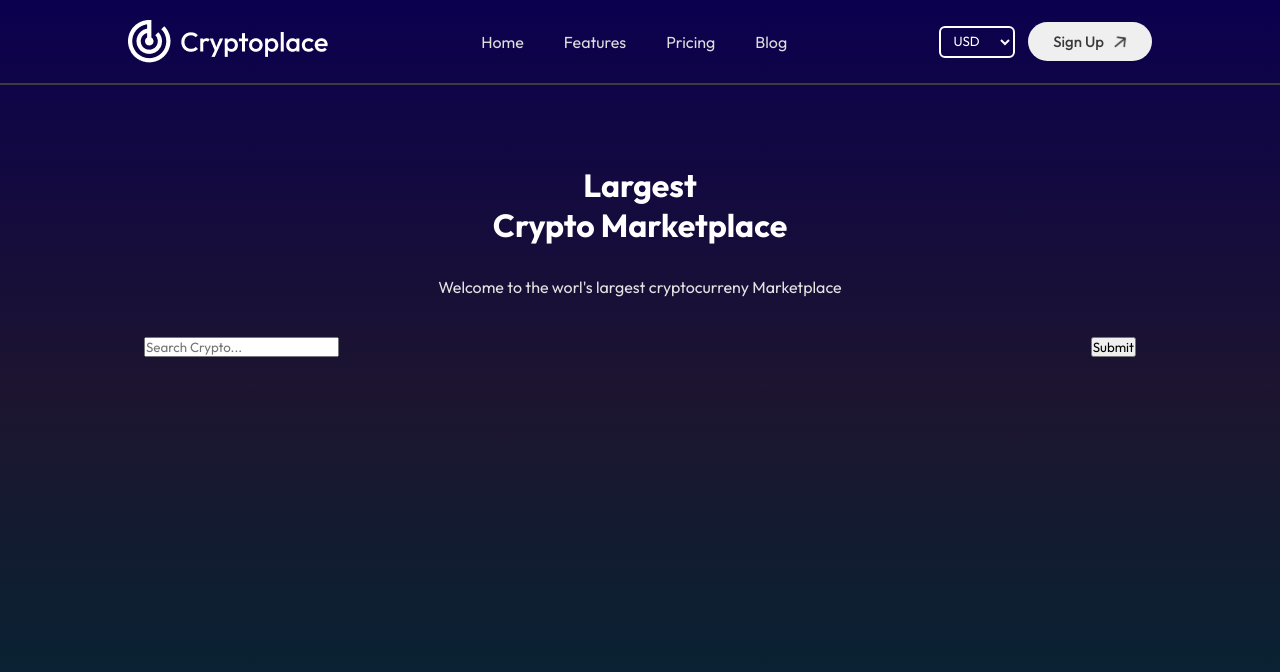
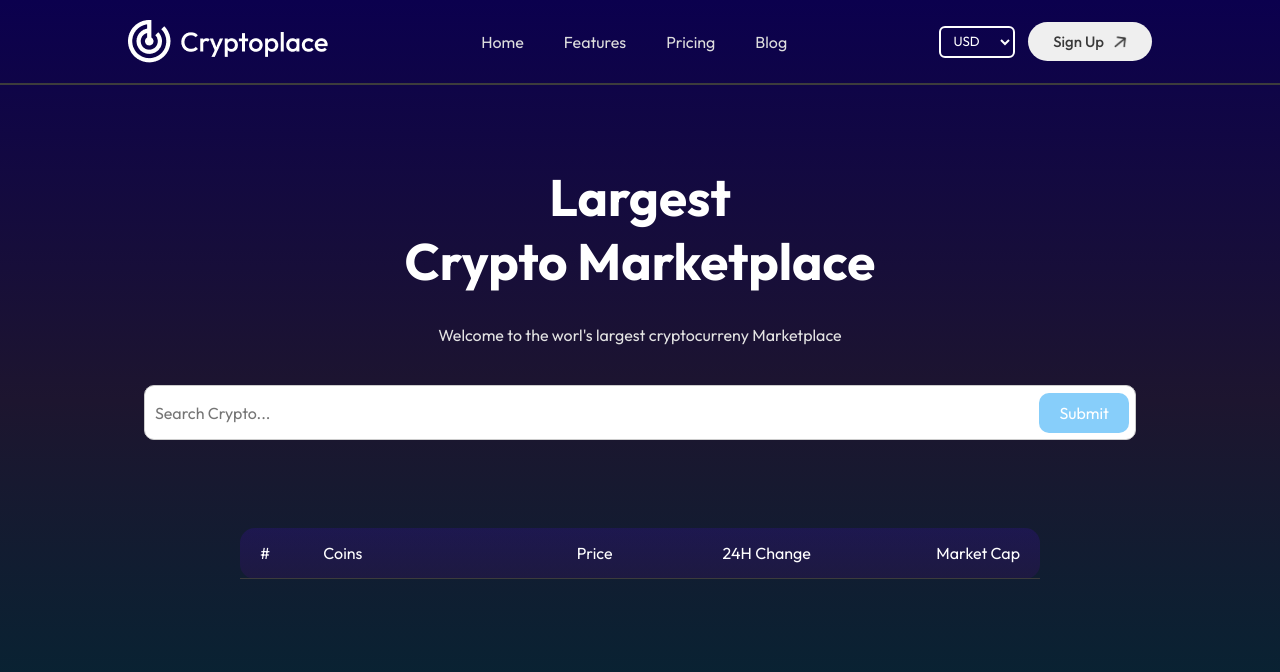
Before and after one commit to AdiPaul05/CryptoPlace, a React (Vite) app: page / in a window 1280 px wide. Shown: the top 672 px of the page. Built offline with nearby package versions, Linux system fonts and the light colour scheme.

Commit message:
Table Css done

```diff
--- a/src/pages/Home/Home.css
+++ b/src/pages/Home/Home.css
@@ -13,7 +13,7 @@
     gap: 30px;
 }
 
-.her h1{
+.hero h1{
     font-size: max(4vw,36px);
 }
 .hero p{
@@ -22,6 +22,7 @@
     line-height: 1.5;
 }
 .hero form{
+    position: relative;
     padding: 8px;
     width: 80%;
     border-radius: 5px;
@@ -31,10 +32,41 @@
     align-items: center;
     gap: 10px;
 }
-.her input{
+.hero input{
     flex: 1;
     font-size: 16px;
     outline: none;
+    border: 1px solid #ccc;
+    padding-left: 10px;
+    border-radius: 10px;
+    height: 55px;
+}
+.hero button{
+    position: absolute;
+    right: 15px;
     border: none;
-    padding-left: 10px;
+    background: lightskyblue;
+    color: white;
+    font-size: 16px;
+    padding: 10px  20px;
+    cursor: pointer;
+    border-radius: 10px;
+
 }
+.crypto-table{
+    max-width: 800px;
+    margin: auto;
+    background: linear-gradient(rgba(84,3,255,0.15),
+    rgba(105,2,153,0.15));
+    border-radius: 15px;
+}
+.table-layout{
+    display: grid;
+    grid-template-columns: 0.5fr 2fr 1fr 1fr 1.5fr;
+    padding: 15px 20px;
+    align-items: center;
+    border-bottom: 1px solid #3c3c3c;
+}
+.market-cap{
+    text-align: right;
+}
--- a/src/pages/Home/Home.jsx
+++ b/src/pages/Home/Home.jsx
@@ -8,9 +8,18 @@
         <h1>Largest <br/> Crypto Marketplace</h1>
         <p>Welcome to the worl's largest cryptocurreny Marketplace</p>
         <form>
-            <input type = 'text'placeholder='Search Crypto...'/>
+            <input type = 'text' placeholder='Search Crypto...'/>
             <button type='submit'>Submit</button>
         </form>
+      </div>
+      <div className="crypto-table">
+        <div className="table-layout">
+            <p>#</p>
+            <p>Coins</p>
+            <p>Price</p>
+            <p style={{textAlign:'center'}}>24H Change</p>
+            <p className='market-cap'>Market Cap</p>
+        </div>
       </div>
     </div>
   )
```
